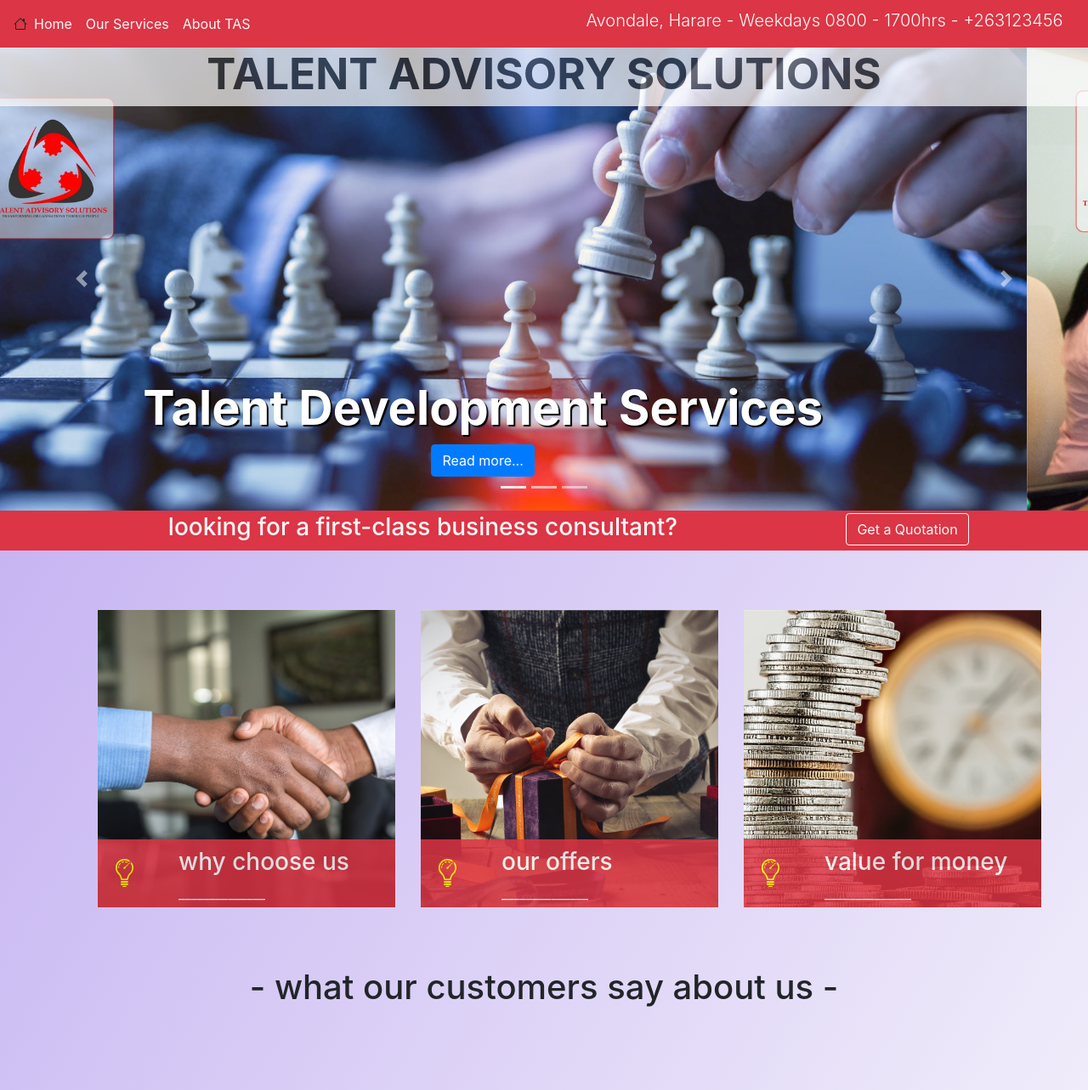
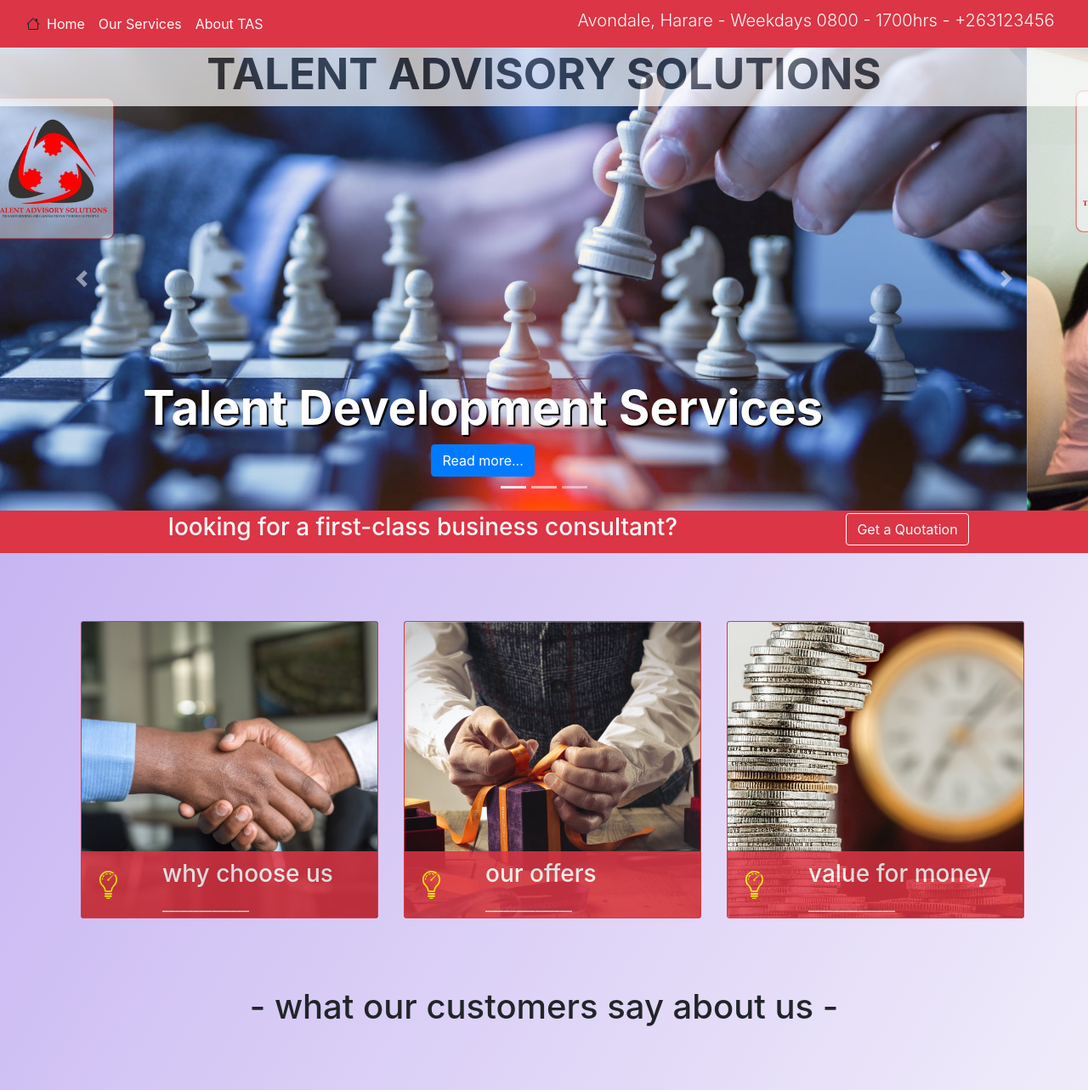
Before and after one commit to D-Hobbs/talentadvisory, a plain HTML site: page index.html in a window 1280 px wide. Shown: the top 1283 px of the page at 85% size. Drawn offline with nearby package versions, Linux system fonts and the light colour scheme.

Commit message:
Update styles.css

```diff
--- a/styles.css
+++ b/styles.css
@@ -4,7 +4,7 @@ body {
 .firstjumbo {
   padding-top: 9px;
   padding-bottom: 0px;
-  padding-left: 5px;
+
   }
 
 
@@ -15,9 +15,6 @@ body {
  text-transform: uppercase;
   }
 
-.navcont {
-  padding: 0px;
-}
 
 
 .titletext {
@@ -36,7 +33,8 @@ font-weight: bold;
 }
 
 .calltoaction {
-  padding: 3px;
+  padding-top: 3px;
+  padding-bottom: 6px;
 }
 
 
@@ -66,7 +64,9 @@ font-weight: bold;
 .ourservicescont {
   margin-top: 70px;
   margin-bottom: 70px;
-  margin-left: 100px;
+
+
+
 
 
 }
@@ -78,6 +78,9 @@ font-weight: bold;
   animation-name: colored;
   position: relative;
   overflow: hidden;
+  border: 1px solid rgb(220, 53, 69);
+  border-radius: 3px;
+  margin: 10px;
 }
 
 .box2 {
```
